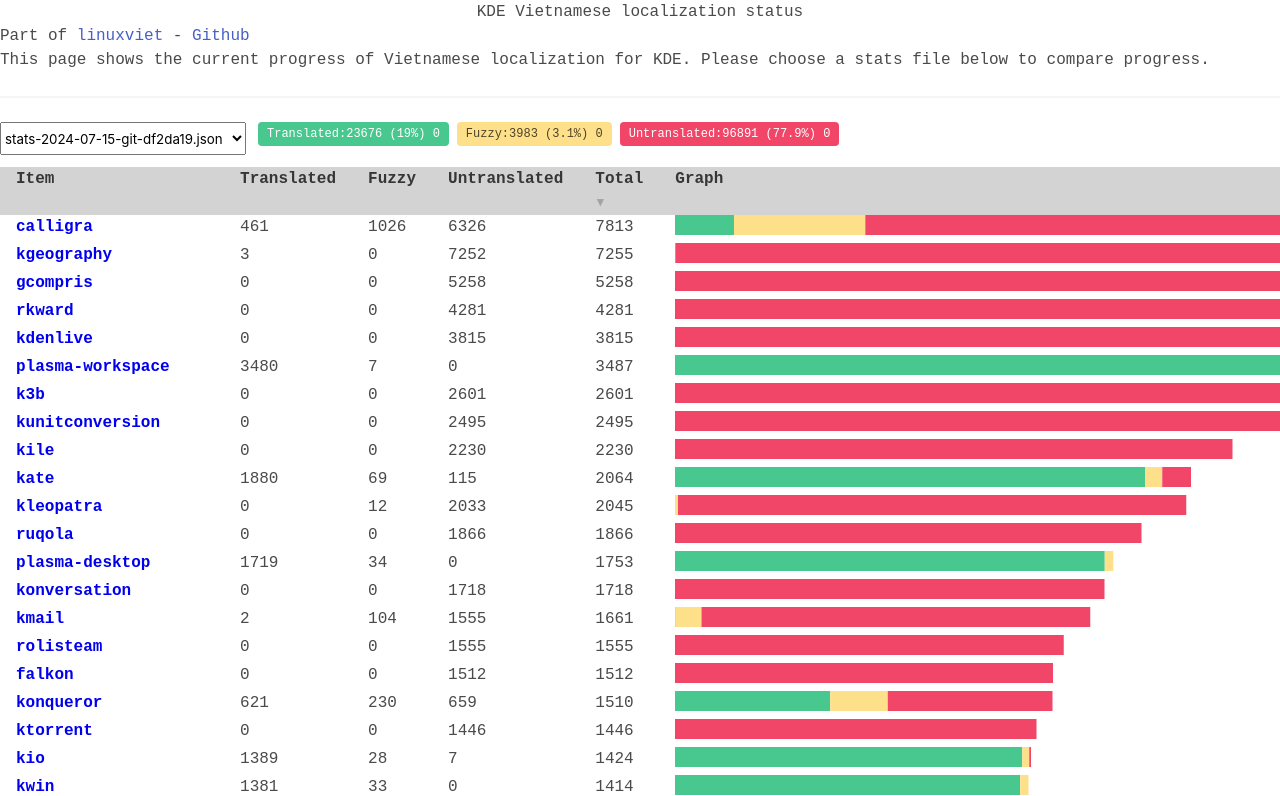
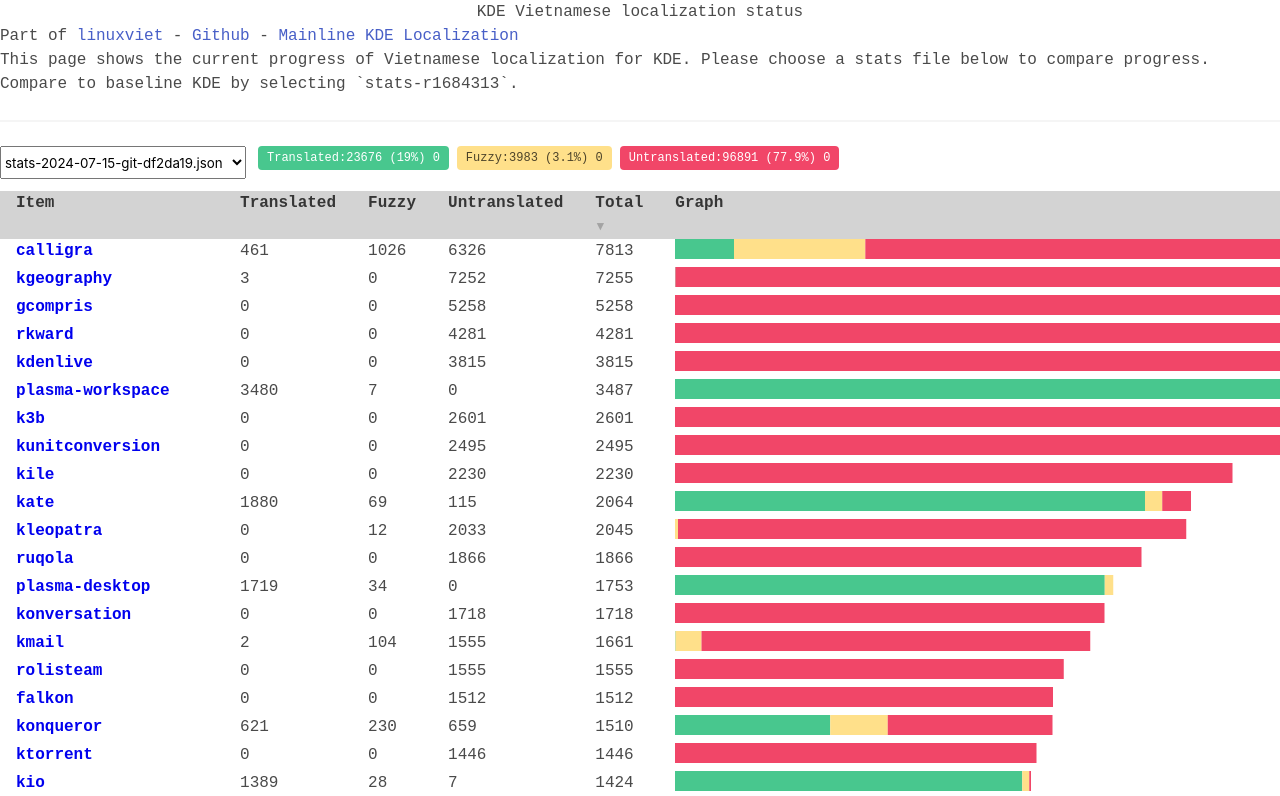
Before and after one commit to caligraph-net/linuxviet, a plain HTML site: page kde-localization/stats.html in a window 1280 px wide. Shown: the top 796 px of the page. Drawn offline with nearby package versions, Linux system fonts and the light colour scheme.

Commit message:
Add some links to mainline kde

```diff
--- a/kde-localization/stats.html
+++ b/kde-localization/stats.html
@@ -30,8 +30,8 @@
 <body>
     <div style="text-align:center;"><h1>KDE Vietnamese localization status</h1></div>
 
-    <div>Part of <a href="../">linuxviet</a> - <a href="https://github.com/caligraph-net/l10n-kf6-vi">Github</a></div>
-    <div>This page shows the current progress of Vietnamese localization for KDE. Please choose a stats file below to compare progress.</div>
+    <div>Part of <a href="../">linuxviet</a> - <a href="https://github.com/caligraph-net/l10n-kf6-vi">Github</a> - <a href="https://l10n.kde.org/stats/gui/trunk-kf6/team/vi/">Mainline KDE Localization</a></div>
+    <div>This page shows the current progress of Vietnamese localization for KDE. Please choose a stats file below to compare progress. Compare to baseline KDE by selecting `stats-r1684313`. </div>
     <hr/>
     <div class="field is-grouped">
         <div class="control">
```
